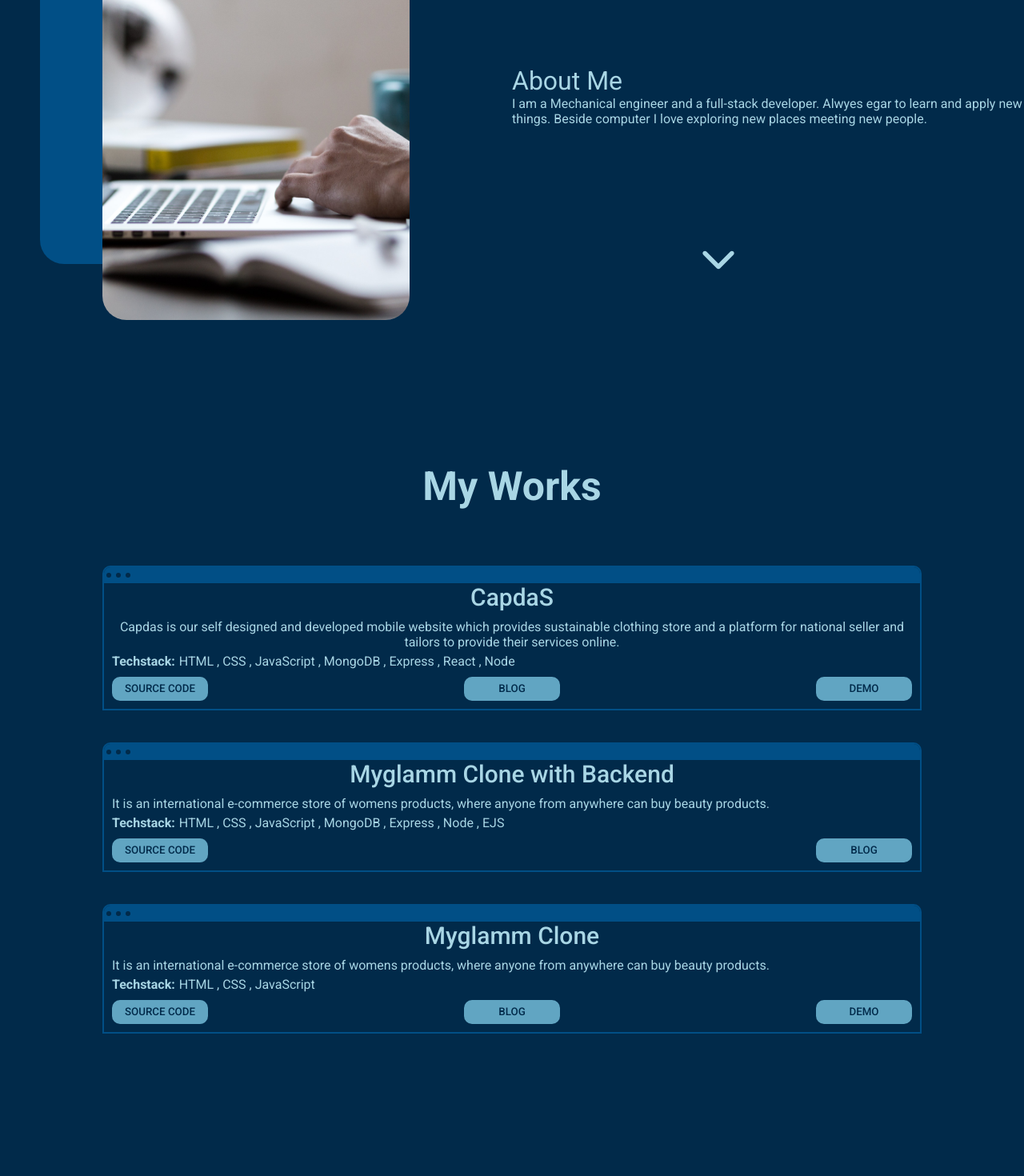
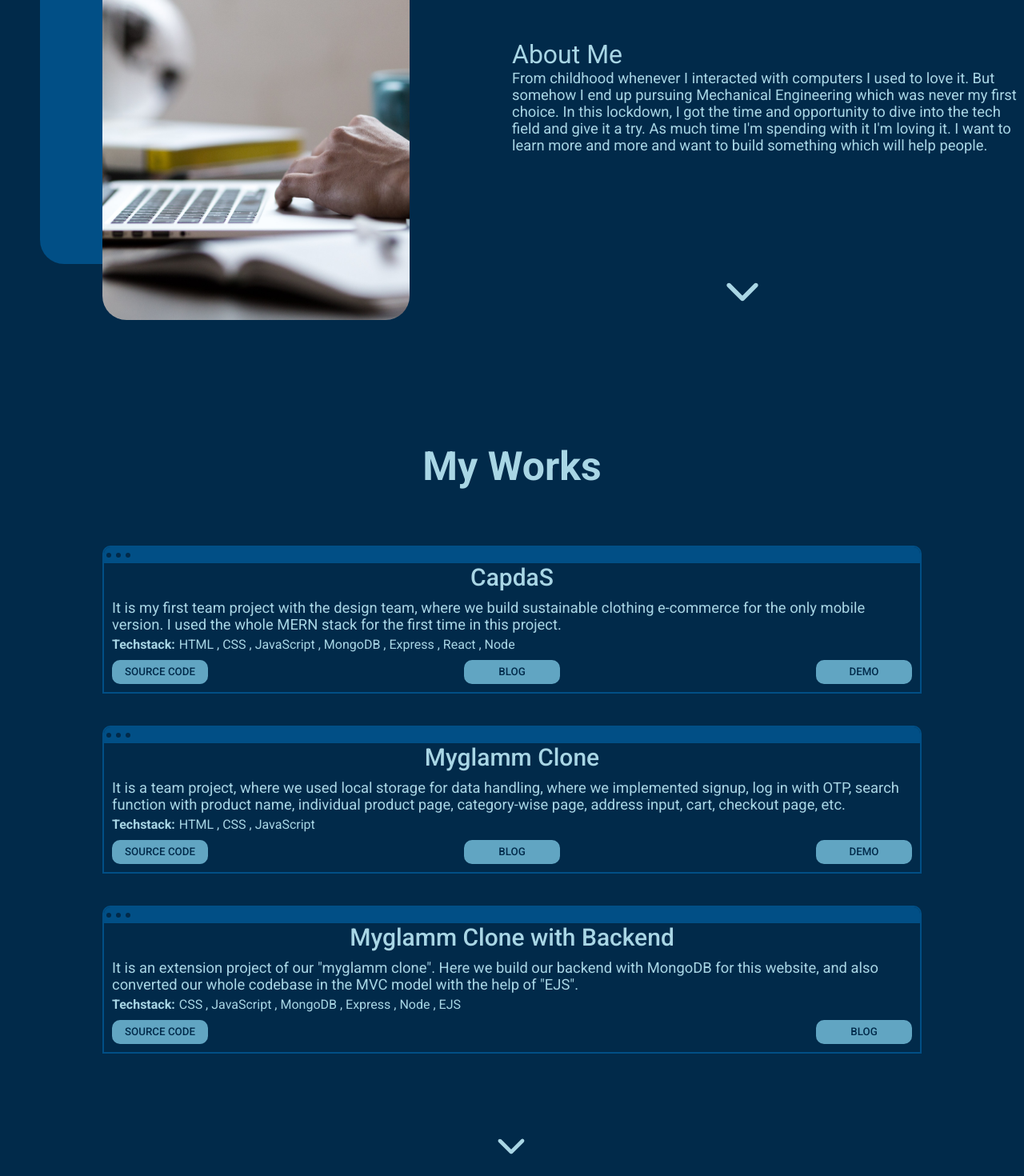
Before and after one commit to suvamAdhikary/portfolio_react, a React (Vite) app: page / in a window 1280 px wide. Shown: the part 1080-2550 px from the top of the page at 80% size. Built offline with nearby package versions, Linux system fonts and the light colour scheme.

Commit message:
responsivness

```diff
--- a/src/Components/Menu/Menu.jsx
+++ b/src/Components/Menu/Menu.jsx
@@ -45,6 +45,7 @@ const Wrapper = styled.div`
 
     .active {
         right: 0;
+
     }
 
 `;
--- a/src/Components/ThemeBtn.jsx
+++ b/src/Components/ThemeBtn.jsx
@@ -31,6 +31,13 @@ const Wrapper = styled.div`
         cursor: pointer;
         left: ${(props) => props.theme?.left};
     }
+
+    @media screen and (max-width: 480px){
+
+        left: 2px;
+        top: 18px;
+
+    }
 `;
 
 export default function ThemeBtn(){
--- a/src/Components/Topbar/Topbar.jsx
+++ b/src/Components/Topbar/Topbar.jsx
@@ -39,6 +39,19 @@ const Wrapper = styled.div`
             }
         }
     }
+
+    @media screen and (max-width: 480px){
+
+        width: 480px;
+        display: flex;
+        position: fixed;
+        padding-right: 0px !important;
+
+
+        .topbar__main{
+            padding: 10px 10px;
+        }
+    }
 `;
 
 const Left = styled.div`
@@ -62,6 +75,15 @@ const Left = styled.div`
         width: 120px;
         cursor: pointer;
     }
+
+    @media screen and (max-width: 480px){
+
+
+        #logo{
+            display: none;
+        }
+
+    }
 `;
 
 const Right = styled.div`
@@ -80,7 +102,15 @@ const Right = styled.div`
             transform-origin: left;
             transition: all 2000ms ease;
         }
+
+
+        @media screen and (max-width: 480px){
+            position: absolute;
+            right: 100px;
+        }
+
     }
+
 `;
 
 export default function Topbar({menuOpen, setMenuOpen}){
--- a/src/Sections/About/About.jsx
+++ b/src/Sections/About/About.jsx
@@ -15,6 +15,10 @@ const Wrapper = styled.div`
         flex-direction: column;
         text-align: center;
         margin-top: 50px;
+    }
+
+    .about__description {
+        font-size: 1.15em;
     }
 `;
 
@@ -74,12 +78,16 @@ const Right = styled.div`
 
     > a{
         position: absolute;
-        top: 280%;
+        top: 200%;
         right: 55%;
 
-        img{
+        >h1{
             width: 30px;
             animation: arrowBlink 2000ms infinite;
+
+            /* @media screen and (max-width: 480px){
+                display: none;
+            } */
         }
 
         @keyframes arrowBlink {
@@ -87,6 +95,7 @@ const Right = styled.div`
                 opacity: 0;
             }
         }
+
     }
 
 
@@ -113,7 +122,7 @@ export default function About() {
             </Left>
             <Right>
                 <h1>About Me</h1>
-                <p>I am a Mechanical engineer and a full-stack developer. Alwyes egar to learn and apply new things. Beside computer I love exploring new places meeting new people.</p>
+                <p className="about__description">From childhood whenever I interacted with computers I used to love it. But somehow I end up pursuing Mechanical Engineering which was never my first choice. In this lockdown, I got the time and opportunity to dive into the tech field and give it a try. As much time I'm spending with it I'm loving it. I want to learn more and more and want to build something which will help people.</p>
 
                 <DownArrow nextPage="#project" />
             </Right>
--- a/src/Sections/Contact/Contact.jsx
+++ b/src/Sections/Contact/Contact.jsx
@@ -31,11 +31,11 @@ const Wrapper = styled.div`
         }
     }
 
-    /* @media screen and (max-width: 480px){
+    @media screen and (max-width: 480px){
 
-        flex-direction: column;
+        margin-top: 350px;
 
-    } */
+    }
 `;
 
 const Left = styled.div`
@@ -200,7 +200,7 @@ export default function Contact(){
                     <input type="text" placeholder="Email" name="user_email"/>
                     <input type="text" placeholder="Mobile" name="user_mobile"/>
                     <textarea rows="5" placeholder="message" name="message" />
-                    <button >Submit</button>
+                    <button >SUBMIT</button>
                     {done && "Thank You..."}
                 </form>
             </Right>
--- a/src/Sections/Intro/Intro.jsx
+++ b/src/Sections/Intro/Intro.jsx
@@ -167,6 +167,7 @@ const Titles = styled.div`
 
 const Description = styled.p`
     /* padding: 50px; */
+    font-size: 1.15em;
 
     @media screen and (max-width: 480px){
 
--- a/src/Sections/Projects/Project.jsx
+++ b/src/Sections/Projects/Project.jsx
@@ -1,6 +1,8 @@
 import { nanoid } from "nanoid";
 import styled from "styled-components";
+import DownArrow from "../../Utils/DownArrow";
 import ProjectCard from "./ProjectCard";
+
 
 const Wrapper = styled.div`
     height: calc(100vh - 60px);
@@ -11,6 +13,7 @@ const Wrapper = styled.div`
     align-items: center;
     justify-content: center;
     margin-top: 80px;
+    position: relative;
 
     h1 {
         font-size: 50px;
@@ -26,9 +29,28 @@ const Wrapper = styled.div`
         text-align: center;
     }
 
+    .down__arrow{
+
+        position: absolute;
+        bottom: -130px;
+        left: 48vw;
+
+        >h1 {
+            animation: arrowBlink 2000ms infinite;
+        }
+
+        @keyframes arrowBlink {
+            100%{
+                opacity: 0;
+            }
+        }
+
+    }
+
     @media screen and (max-width: 480px){
 
-        padding: 10px;
+        padding: 10px 0px;
+        margin-top: 150px;
     }
 `;
 
@@ -36,7 +58,7 @@ const projects = [
     {
         id: nanoid(4),
         name: "CapdaS",
-        summary: "Capdas is our self designed and developed mobile website which provides sustainable clothing store and a platform for national seller and tailors to provide their services online.",
+        summary: "It is my first team project with the design team, where we build sustainable clothing e-commerce for the only mobile version. I used the whole MERN stack for the first time in this project.",
         tech: ["HTML", "CSS", "JavaScript", "MongoDB", "Express", "React", "Node"],
         git: "https://github.com/suvamAdhikary/Capdas-ECommerce.git",
         demo: "https://capdas-suvamadhikary.vercel.app/",
@@ -46,25 +68,25 @@ const projects = [
     },
     {
         id: nanoid(4),
+        name: "Myglamm Clone",
+        summary: "It is a team project, where we used local storage for data handling, where we implemented signup, log in with OTP, search function with product name, individual product page, category-wise page, address input, cart, checkout page, etc.",
+        tech: ["HTML", "CSS", "JavaScript"],
+        git: "https://github.com/suvamAdhikary/MyGlamm.git",
+        demo: "https://myglamm-clone-jir1r73x1-suvamadhikary.vercel.app/",
+        blog: "https://medium.com/@yashgarg1402/859f9f1b03e7",
+        video: "",
+        hero: ""
+    },
+    {
+        id: nanoid(4),
         name: "Myglamm Clone with Backend",
-        summary: "It is an international e-commerce store of womens products, where anyone from anywhere can buy beauty products.",
-        tech: ["HTML", "CSS", "JavaScript", "MongoDB", "Express", "Node", "EJS"],
+        summary: 'It is an extension project of our "myglamm clone". Here we build our backend with MongoDB for this website, and also converted our whole codebase in the MVC model with the help of "EJS".',
+        tech: ["CSS", "JavaScript", "MongoDB", "Express", "Node", "EJS"],
         git: "https://github.com/suvamAdhikary/MyGlamm-with-Backend.git",
         demo: "",
         blog: "https://medium.com/@yashgarg1402/myglamm-the-all-in-one-beauty-products-website-5b6b82099722",
         video: "",
         videoCvr: "",
-        hero: ""
-    },
-    {
-        id: nanoid(4),
-        name: "Myglamm Clone",
-        summary: "It is an international e-commerce store of womens products, where anyone from anywhere can buy beauty products.",
-        tech: ["HTML", "CSS", "JavaScript"],
-        git: "https://github.com/suvamAdhikary/MyGlamm.git",
-        demo: "https://myglamm-clone-jir1r73x1-suvamadhikary.vercel.app/",
-        blog: "https://medium.com/@yashgarg1402/859f9f1b03e7",
-        video: "",
         hero: ""
     }
 ]
@@ -82,7 +104,7 @@ export default function Project() {
                     <ProjectCard key={project.id} props={project}/>
                 ))}
             </div>
-
+            <DownArrow nextPage="#skill" />
         </Wrapper>
 
     </>)
--- a/src/Sections/Projects/ProjectCard.jsx
+++ b/src/Sections/Projects/ProjectCard.jsx
@@ -31,6 +31,11 @@ const Wrapper = styled.div`
         margin: 3px;
     }
 
+    .project_description{
+        font-size: 1.15em;
+        text-align: left;
+    }
+
     .pcard__main{
         padding: 10px;
 
@@ -38,6 +43,11 @@ const Wrapper = styled.div`
             display: flex;
             justify-content: space-between;
             margin-top: 10px;
+
+            @media screen and (max-width: 480px){
+                flex-wrap: wrap;
+                gap: 5px;
+            }
         }
 
         .summery__tech{
@@ -63,7 +73,7 @@ const Wrapper = styled.div`
 
     @media screen and (max-width: 480px){
 
-        width: 80vw;
+        /* width: 80vw; */
         /* height: 25vh; */
     }
 `;
@@ -85,7 +95,7 @@ export default function ProjectCard({props}){
         <div className="pcard__main">
             <div>
                 <div className="summery__tech" >
-                    <p>{summary}</p>
+                    <p className="project_description">{summary}</p>
                     <p><span>Techstack: </span>{tech.join(" , ")}</p>
                 </div>
                 {/* <iframe src={video} frameborder="0"><img src="" alt="" /></iframe> */}
--- a/src/Sections/Skills/Skills.jsx
+++ b/src/Sections/Skills/Skills.jsx
@@ -1,17 +1,22 @@
 import styled from "styled-components";
 import { ImHtmlFive } from 'react-icons/im';
-import { SiCss3, SiJavascript, SiRedux, SiExpress, SiMongodb, SiNextdotjs, SiVisualstudiocode, SiPostman, SiTypescript } from 'react-icons/si';
+import { SiCss3, SiJavascript, SiRedis, SiRedux, SiExpress, SiMongodb, SiNextdotjs, SiVisualstudiocode, SiPostman, SiTypescript } from 'react-icons/si';
 import { RiReactjsFill, RiTerminalBoxFill } from 'react-icons/ri';
 import { FaSass, FaNodeJs, FaGitAlt, FaNpm, FaChrome } from 'react-icons/fa';
+import DownArrow from "../../Utils/DownArrow";
+
+
 
 const Wrapper = styled.div`
     display: flex;
     align-items: center;
     flex-direction: column;
     /* height: calc(100vh - 60px); */
+
     justify-content: space-around;
     padding: 20px 30px;
-    margin-top: 100px;
+    margin-top: 150px;
+    position: relative;
 
     .skills__main{
         height: 80%;
@@ -39,6 +44,11 @@ const Wrapper = styled.div`
         flex-direction: row;
         width: 90%;
         justify-content: space-around;
+
+        @media screen and (max-width: 480px){
+            flex-wrap: wrap;
+            gap: 5px;
+        }
     }
 
     .skill__card{
@@ -49,9 +59,32 @@ const Wrapper = styled.div`
         gap: 5px;
         background-color: ${(props) => props.theme?.highlighter};
         min-height: 100px;
-        min-width: 150px;
+        min-width: 100px;
         border-radius: 10px;
     }
+
+    .down__arrow{
+
+        position: absolute;
+        bottom: -50px;
+        left: 48vw;
+
+        >h1 {
+            animation: arrowBlink 2000ms infinite;
+        }
+
+        @keyframes arrowBlink {
+            100%{
+                opacity: 0;
+            }
+        }
+
+    }
+
+    @media screen and (max-width: 480px){
+        margin-top: 250px;
+    }
+
 `;
 
 
@@ -116,6 +149,10 @@ export default function Skills(){
                             <p>Mongoose</p>
                         </div> */}
                         <div className="skill__card">
+                            <h1><SiRedis /></h1>
+                            <p>Redis</p>
+                        </div>
+                        <div className="skill__card">
                             <h1><SiNextdotjs /></h1>
                             <p>Next.js</p>
                         </div>
@@ -136,10 +173,10 @@ export default function Skills(){
                             <h1><FaGitAlt /></h1>
                             <p>Git</p>
                         </div>
-                        <div className="skill__card">
+                        {/* <div className="skill__card">
                             <h1><FaChrome /></h1>
                             <p>Chrome DevTools</p>
-                        </div>
+                        </div> */}
                         <div className="skill__card">
                             <h1><FaNpm /></h1>
                             <p>NPM</p>
@@ -154,6 +191,7 @@ export default function Skills(){
 
                 </div> */}
             </div>
+            <DownArrow nextPage="#contact" />
         </Wrapper>
     )
 }
--- a/src/Utils/DownArrow.jsx
+++ b/src/Utils/DownArrow.jsx
@@ -6,12 +6,16 @@ const Down = styled.h1`
 
     color: ${(props) => props.theme?.fnt_clr};
     font-size: 60px;
+
+    @media screen and (max-width: 480px){
+        display: none;
+    }
 `;
 
 export default function DownArrow({nextPage}){
 
     return (<>
-        <a href={nextPage}>
+        <a href={nextPage} className="down__arrow">
             <Down><IoIosArrowDown /></Down>
         </a>
     </>)
```
